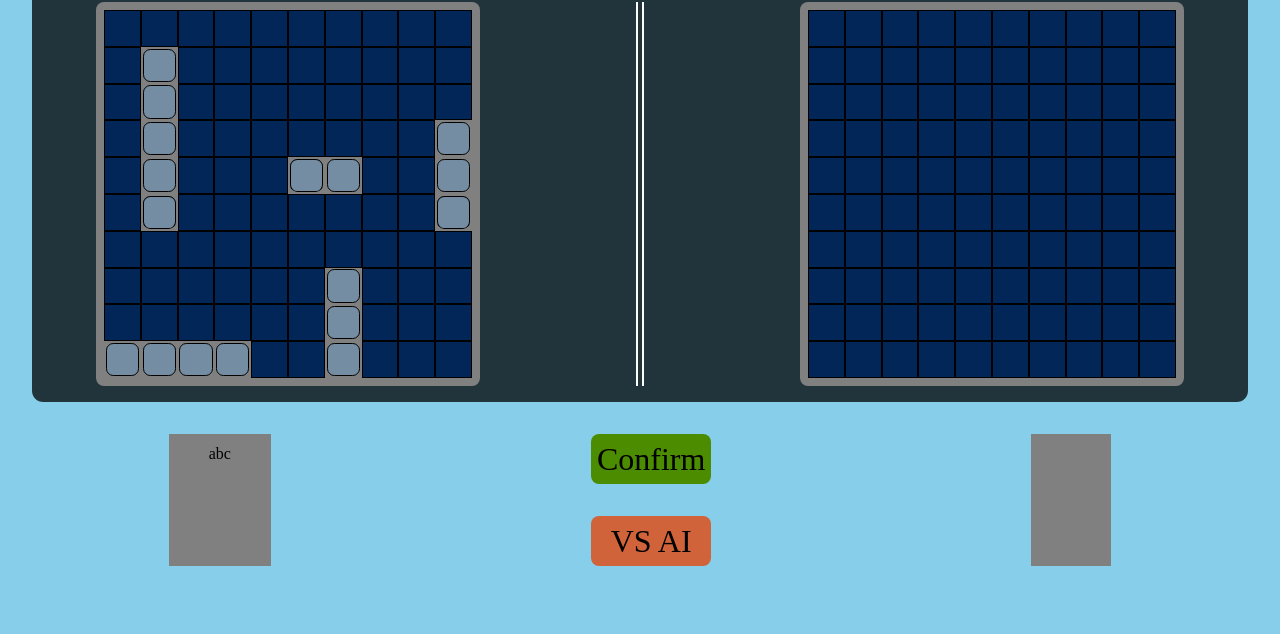
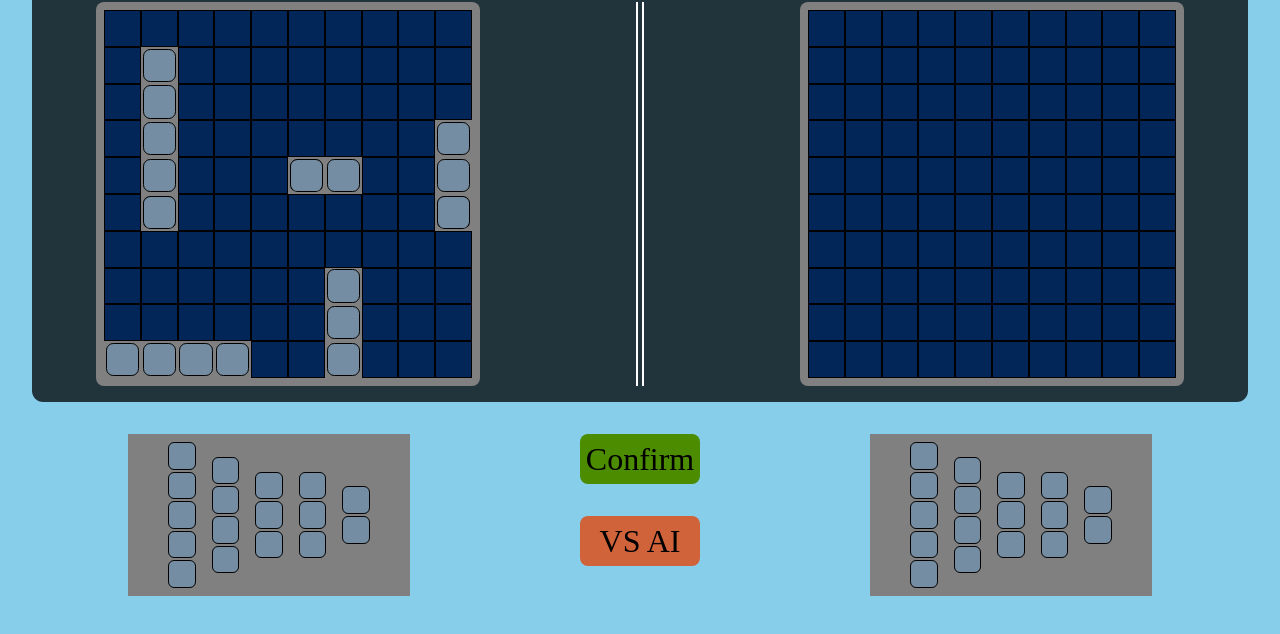
Before and after one commit to wdjh3/battleship, a website built with webpack: page src/template.html in a window 1280 px wide. Shown: the part 98-732 px from the top of the page. Built offline with nearby package versions, Linux system fonts and the light colour scheme; a web font is replaced by a local one.

Commit message:
wip: show selection ships

```diff
--- a/src/controllers/gameController.js
+++ b/src/controllers/gameController.js
@@ -147,6 +147,7 @@ const gameController = (() => {
     });
     uiController.bindNewGameBtn(newGame);
     uiController.bindVsAiBtn(vsAiMode);
+    uiController.addShipsToMenu(shipLengths);
   }
 
   function confirmPlacement() {
--- a/src/controllers/uiController.js
+++ b/src/controllers/uiController.js
@@ -6,6 +6,7 @@ const messageElement = document.getElementById("message");
 const winnerMessageElement = document.getElementById("winner-message");
 const errorMessageElement = document.getElementById("error-message");
 const gameBoardNodeList = document.querySelectorAll(".gameboard");
+const shipMenuNodeList = document.querySelectorAll(".ship-menu");
 const player1GameBoard = document.getElementById("player1-gameboard");
 const player2GameBoard = document.getElementById("player2-gameboard");
 const confirmPlacementBtn = document.getElementById("confirm-placement-btn");
@@ -63,6 +64,23 @@ const uiController = (() => {
     }
   }
 
+  function addShipsToMenu(shipLengths) {
+    for (const shipMenuNode of shipMenuNodeList) {
+      for (let i = 0; i < shipLengths.length; i++) {
+        const shipLength = shipLengths[i];
+        const shipElement = document.createElement("div");
+        shipElement.classList.add("ship-selection");
+        shipElement.dataset.index = `${i}`;
+        for (let i = 0; i < shipLength; i++) {
+          const square = document.createElement("div");
+          square.classList.add("grid-cell", "ship");
+          shipElement.appendChild(square);
+        }
+        shipMenuNode.appendChild(shipElement);
+      }
+    }
+  }
+
   function updateWinnerMessage(player) {
     winnerMessageElement.textContent = `${player.name} wins!`;
   }
@@ -103,6 +121,7 @@ const uiController = (() => {
   return {
     start,
     render,
+    addShipsToMenu,
     updateErrorMessage,
     updateWinnerMessage,
     bindConfirmPlacementBtn,
--- a/src/styles.css
+++ b/src/styles.css
@@ -157,15 +157,30 @@ header {
 }
 
 .selections {
-  margin-top: 32px;
+  margin: 32px 10vw 0;
   display: flex;
   flex-direction: row;
+  justify-content: space-between;
+}
+
+.selections > .ship-menu {
+  background-color: grey;
+  padding: 1vh 5vh;
+  display: flex;
+  gap: 1rem;
+  align-items: center;
   justify-content: center;
 }
 
-.selections > .ships {
-  background-color: grey;
-  padding: 1vh 5vh;
+.ship-menu > .ship-selection {
+  display: flex;
+  flex-direction: column;
+  gap: 0.125rem;
+}
+
+.ship-selection .grid-cell.ship {
+  margin: 0;
+  padding: 1vw;
 }
 
 .btn {
@@ -175,7 +190,6 @@ header {
 }
 
 .selections > .button-menu {
-  margin: 0 25vw;
   display: flex;
   flex-direction: column;
   gap: 2rem;
--- a/src/template.html
+++ b/src/template.html
@@ -27,12 +27,12 @@
 		<div class="gameboard" id="player2-gameboard"></div>
 	</div>
 	<div class="selections" id="ship-selection">
-		<div class="ships">abc</div>
+		<div class="ship-menu"></div>
 		<div class="button-menu">
 			<button class="confirm-placement btn" id="confirm-placement-btn">Confirm</button>
 			<button class="btn vs-ai" id="vs-ai-btn">VS AI</button>
 		</div>
-		<div class="ships"></div>
+		<div class="ship-menu"></div>
 	</div>
 	<div class="new-game-btn-container">
 		<button class="new-game btn" id="new-game" hidden>New Game</button>
```
